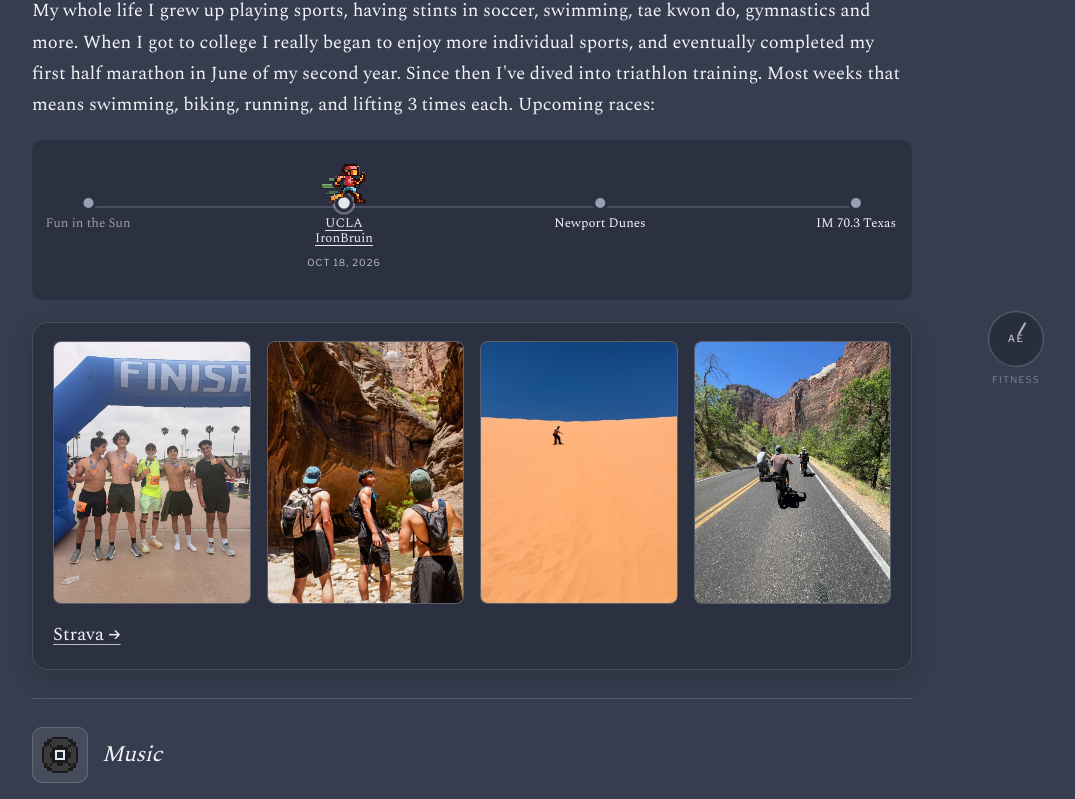
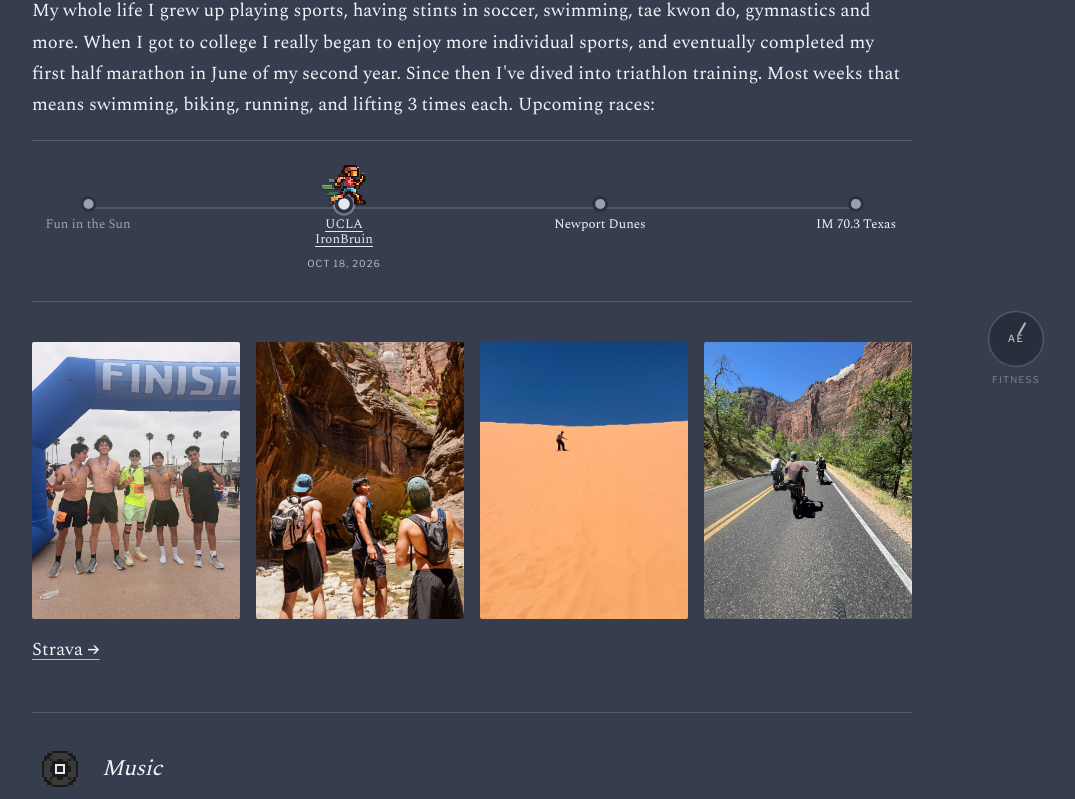
Before and after one commit to alieldaoushyuci/portfolio, a Next.js app: page /portfolio/about in a window 1280 px wide. Shown: the part 411-1210 px from the top of the page, without its empty margins (168-1243 px from the left). Built offline with nearby package versions, Linux system fonts and the light colour scheme.

Commit message:
Simplify portfolio panels and refresh field context

```diff
--- a/app/about/page.jsx
+++ b/app/about/page.jsx
@@ -82,7 +82,7 @@ const travelFavorites = [
 
 export default function About() {
   return (
-    <main>
+    <main className="about-page">
       <SectionHeader slug="about" />
       <article>
         <section className="interest" id="fitness">
@@ -284,7 +284,7 @@ export default function About() {
             I&apos;m still trying to learn whenever I have free time.
           </p>
           <PursuitVideos />
-          <p className="pursuit-hint">Hover or tap a section to expand.</p>
+          <p className="pursuit-hint">Hover over a section to expand. Use Tab to focus and Esc to reset.</p>
         </section>
       </article>
     </main>
--- a/app/components/PursuitVideos.jsx
+++ b/app/components/PursuitVideos.jsx
@@ -89,7 +89,7 @@ export default function PursuitVideos() {
           type="button"
           style={sliceStyle(i)}
           aria-label={`Focus ${clip.label}`}
-          aria-pressed={focused === i}
+          aria-expanded={focused === i}
           className={[
             'pursuit-video',
             focused === i ? 'is-focused' : '',
@@ -103,7 +103,6 @@ export default function PursuitVideos() {
           onFocus={(event) => {
             if (event.currentTarget.matches(':focus-visible')) setFocused(i);
           }}
-          onClick={() => setFocused(current => current === i ? null : i)}
           onKeyDown={(event) => {
             if (event.key === 'Escape') setFocused(null);
           }}
--- a/app/globals.css
+++ b/app/globals.css
@@ -87,12 +87,8 @@ a {
 }
 
 .platform {
-  background: var(--platform);
   color: var(--platform-ink);
-  border-radius: 16px;
-  padding: 18px 20px;
-  border: 1px solid var(--platform-rule);
-  box-shadow: 0 8px 24px rgba(0, 0, 0, 0.18);
+  padding: 18px 0;
 }
 
 .platform .interest-subhead,
@@ -781,8 +777,8 @@ article h2:first-child {
 }
 
 .entries .entry.platform {
-  padding: 18px 20px;
-  border-top: none;
+  padding: 22px 0;
+  border-top: 0.5px solid var(--rule);
 }
 
 .entries .entry:first-child {
@@ -1477,6 +1473,25 @@ article .skill-usage a {
   border-bottom: none;
 }
 
+/* Let the media sit in the page instead of nesting framed panels. */
+.about-page .bookshelf {
+  background: none;
+  border: 0;
+  border-radius: 0;
+  padding-inline: 0;
+}
+
+.about-page .travel-map-board,
+.about-page .travel-gallery-photo,
+.about-page .music-gallery-photo {
+  border: 0;
+  border-radius: 2px;
+}
+
+.skill-group + .skill-group {
+  border-top: 1px solid var(--rule);
+}
+
 .interest h3 {
   font-family: var(--ser), Georgia, serif;
   font-size: 1.4rem;
@@ -1501,9 +1516,6 @@ article .skill-usage a {
   justify-content: center;
   width: 56px;
   height: 56px;
-  border-radius: 10px;
-  background: var(--chip);
-  border: 1px solid var(--rule);
   color: var(--ink);
 }
 
@@ -2135,8 +2147,8 @@ article .skill-usage a {
 .race-timeline {
   margin: 18px 0 22px;
   padding: 18px 20px 14px;
-  background: var(--platform);
-  border-radius: 10px;
+  border-top: 1px solid var(--rule);
+  border-bottom: 1px solid var(--rule);
   color: var(--platform-ink);
   overflow: hidden;
 }
@@ -2439,10 +2451,10 @@ article .skill-usage a {
   inset: 0;
   backface-visibility: hidden;
   -webkit-backface-visibility: hidden;
-  border-radius: 8px;
-  border: 1px solid var(--platform-rule);
-  background: rgba(228, 231, 238, 0.04);
-  padding: 14px 12px;
+  border: 0;
+  border-bottom: 1px solid var(--rule);
+  background: var(--bg);
+  padding: 14px 0;
   display: flex;
   flex-direction: column;
   justify-content: space-between;
@@ -2474,7 +2486,8 @@ article .skill-usage a {
 .context-front:hover,
 .context-front:focus-visible {
   border-color: rgba(228, 231, 238, 0.45);
-  outline: none;
+  outline: 1px solid var(--rule-strong);
+  outline-offset: 4px;
 }
 
 .context-back {
--- a/src/data/page-updates.js
+++ b/src/data/page-updates.js
@@ -2,10 +2,10 @@
 // Shared styling, builds, and corrections to this footer do not reset dates.
 export const PAGE_UPDATES = {
   '/': '2026-10-07',
-  '/about': '2026-10-08',
+  '/about': '2026-10-09',
   '/education': '2026-10-06',
   '/experience': '2026-10-06',
-  '/involvement': '2026-10-07',
+  '/involvement': '2026-10-09',
   '/projects': '2026-10-06',
   '/skills': '2026-10-06',
 };
```
Also changed, not shown: app/involvement/page.jsx (+8 -2 lines), 30 other files (tests, documents, lock files or other folders).
